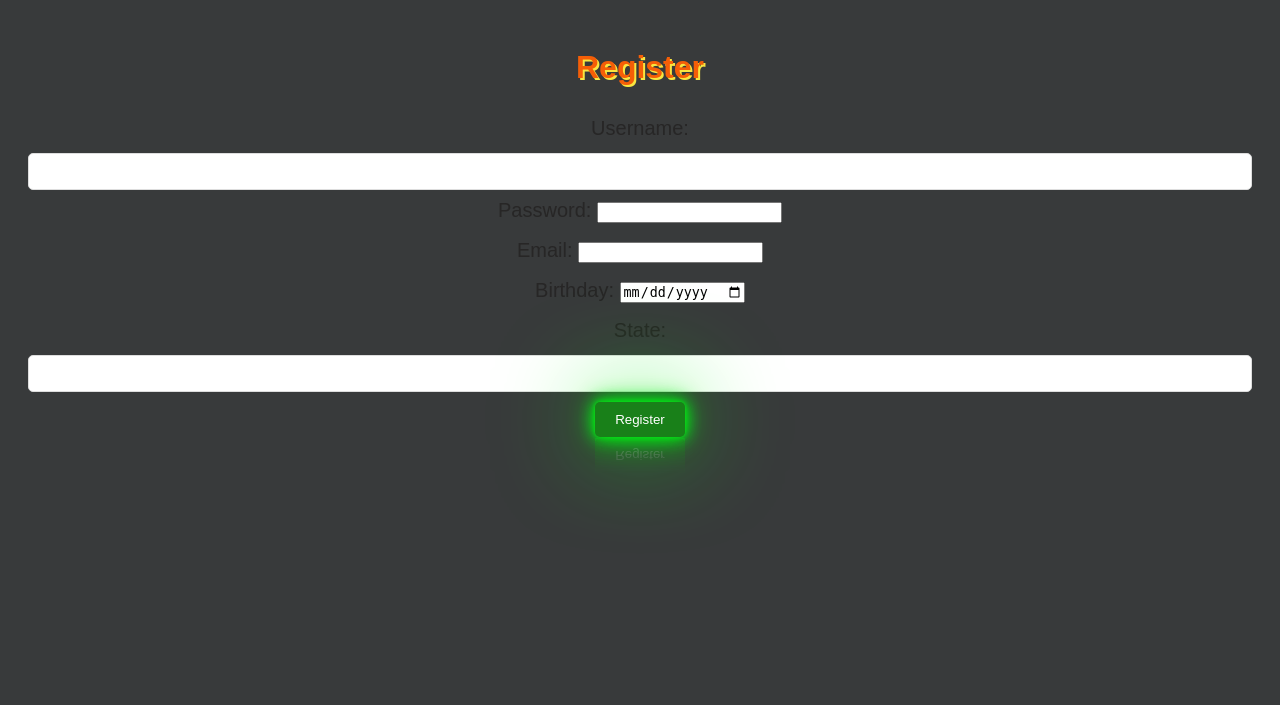
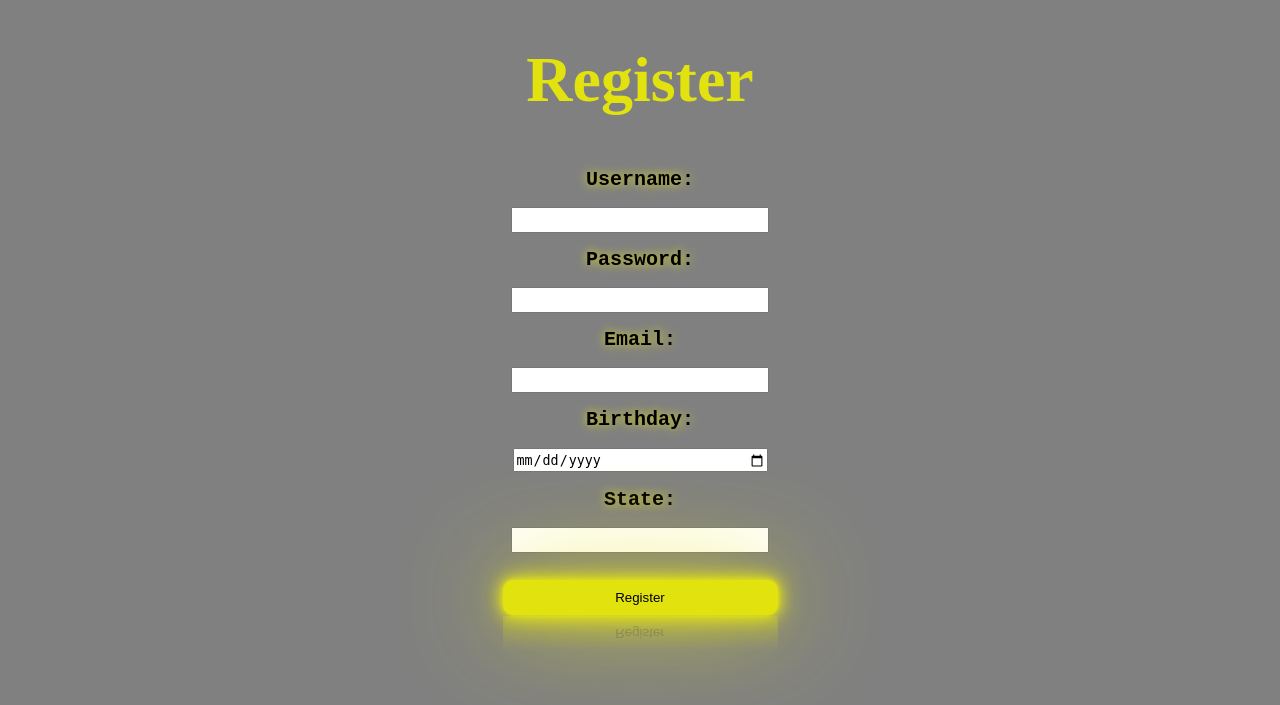
Before and after one commit to kchauntell/GDE_Project, a Flask app: page /register in a window 1280 px wide. Shown: the top 705 px of the page. Run offline with Flask 3, Linux system fonts and the light colour scheme.

Commit message:
made some css style changes for login and register pages, something simple

```diff
--- /dev/null
+++ b/WeatherApp/static/register.css
@@ -0,0 +1,48 @@
+body {
+    background-color: gray;
+}
+
+h1 {
+    color: rgb(226, 226, 15);
+    text-align: center;
+    font-size: 4em;
+}
+
+form {
+    line-height: 2;
+    text-align: center;
+    font-size: 20px;
+    font-family:'Courier New', Courier, monospace;
+    font-weight: bold;
+
+}
+
+#submit {
+    display:inline-block;
+    background-color: rgb(226,226,15);
+    color: black;
+    padding: 10px 20px;
+    border: none;
+    border-radius: 10px;
+    cursor: pointer;
+    width:275px;
+    margin-top: 20px;
+    -webkit-box-reflect:below 1px linear-gradient(transparent, #0005);
+    box-shadow: 0 0 5px rgb(226,226,25), 0 0 15px rgb(226,226,25), 0 0 25px rgb(226,226,25), 0 0 100px rgb(226,226,25);
+}
+
+#submit:hover {
+    background-color: rgb(226,255,1)
+}
+
+label {
+    text-align: center;
+    text-shadow: 0 0 10px rgb(226,226,25);
+    width: 100px;
+    display:inline-table;
+}
+
+#entry {
+    width: 250px;
+    height: 20px;
+}
--- a/WeatherApp/templates/login.html
+++ b/WeatherApp/templates/login.html
@@ -2,7 +2,7 @@
 <html lang="en">
 <head>
     <title>Login</title>
-        <link rel="stylesheet" href="style.css">
+    <link rel="stylesheet" href="login.css">
 </head>
 <body>
     <h1>Login</h1>
--- a/WeatherApp/templates/register.html
+++ b/WeatherApp/templates/register.html
@@ -2,17 +2,34 @@
 <html lang="en">
 <head>
     <title>Register</title>
-    <link rel="stylesheet" href="style.css">
+    <link rel="stylesheet" href="register.css">
 </head>
 <body>
     <h1>Register</h1>
-    <form method="post">
-        Username: <input type="text" name="username"><br>
-        Password: <input type="password" name="password"><br>
-        Email: <input type="email" name="email"><br>
-        Birthday: <input type="date" name="birthday"><br>
-        State: <input type="text" name="state"><br>
-        <input type="submit" value="Register">
-    </form>
+    <div id="form">
+        <form method="post">
+            <label>
+                Username:
+                <input id="entry" type="text" name="username">
+            </label><br/>
+            <label>
+                Password:
+                <input id="entry" type="password" name="password">
+            </label><br/>
+            <label>
+                Email:
+                <input id="entry" type="email" name="email">
+            </label><br/>
+            <label>
+                Birthday:
+                <input id="entry" type="date" name="birthday">
+            </label><br/>
+            <label>
+                State:
+                <input id="entry" type="text" name="state">
+            </label><br/>
+            <input id="submit" type="submit" value="Register">
+        </form>
+    </div>
 </body>
 </html>
```
Also changed, not shown: WeatherApp/static/login.css (added, +29 -0 lines).
